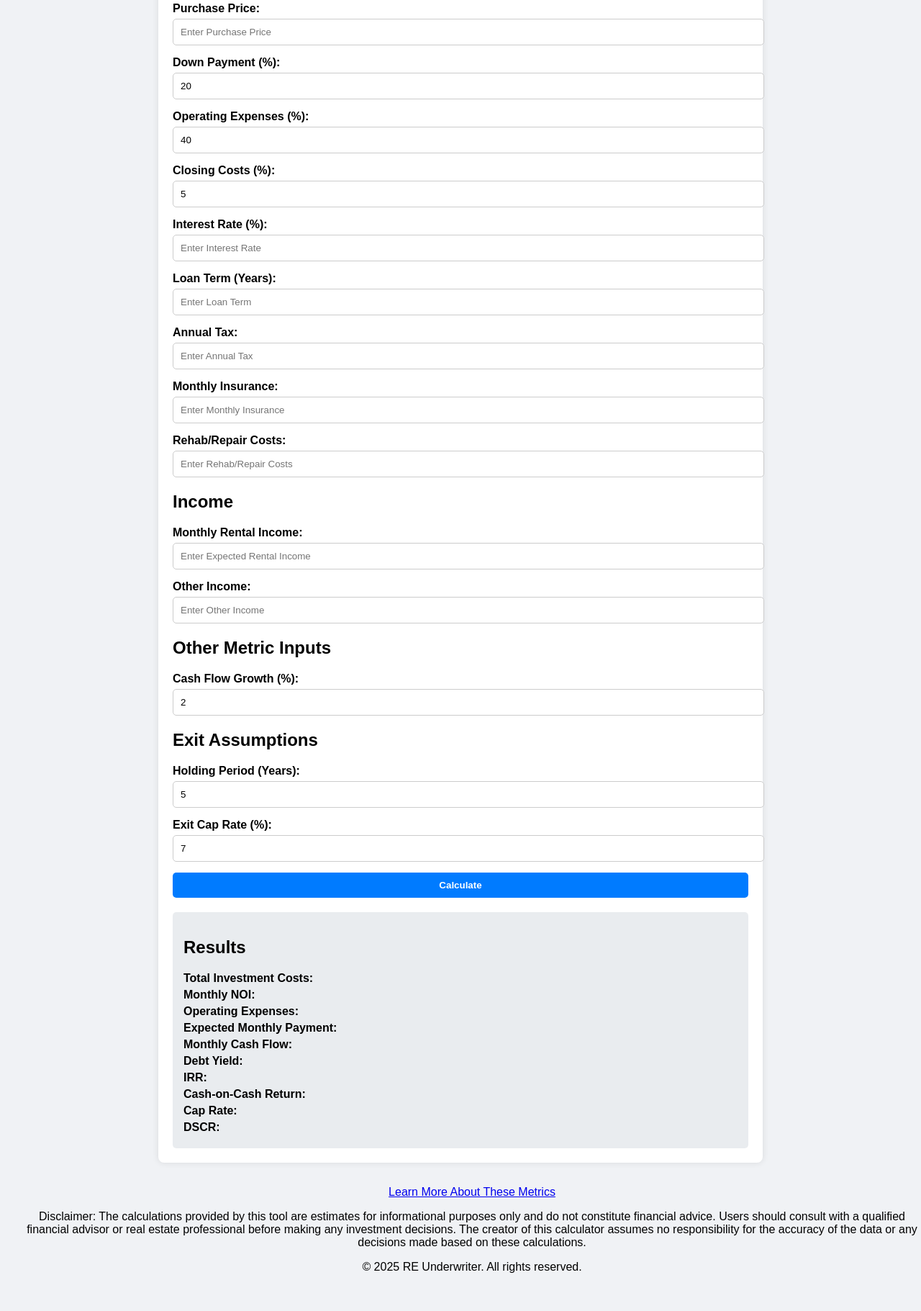
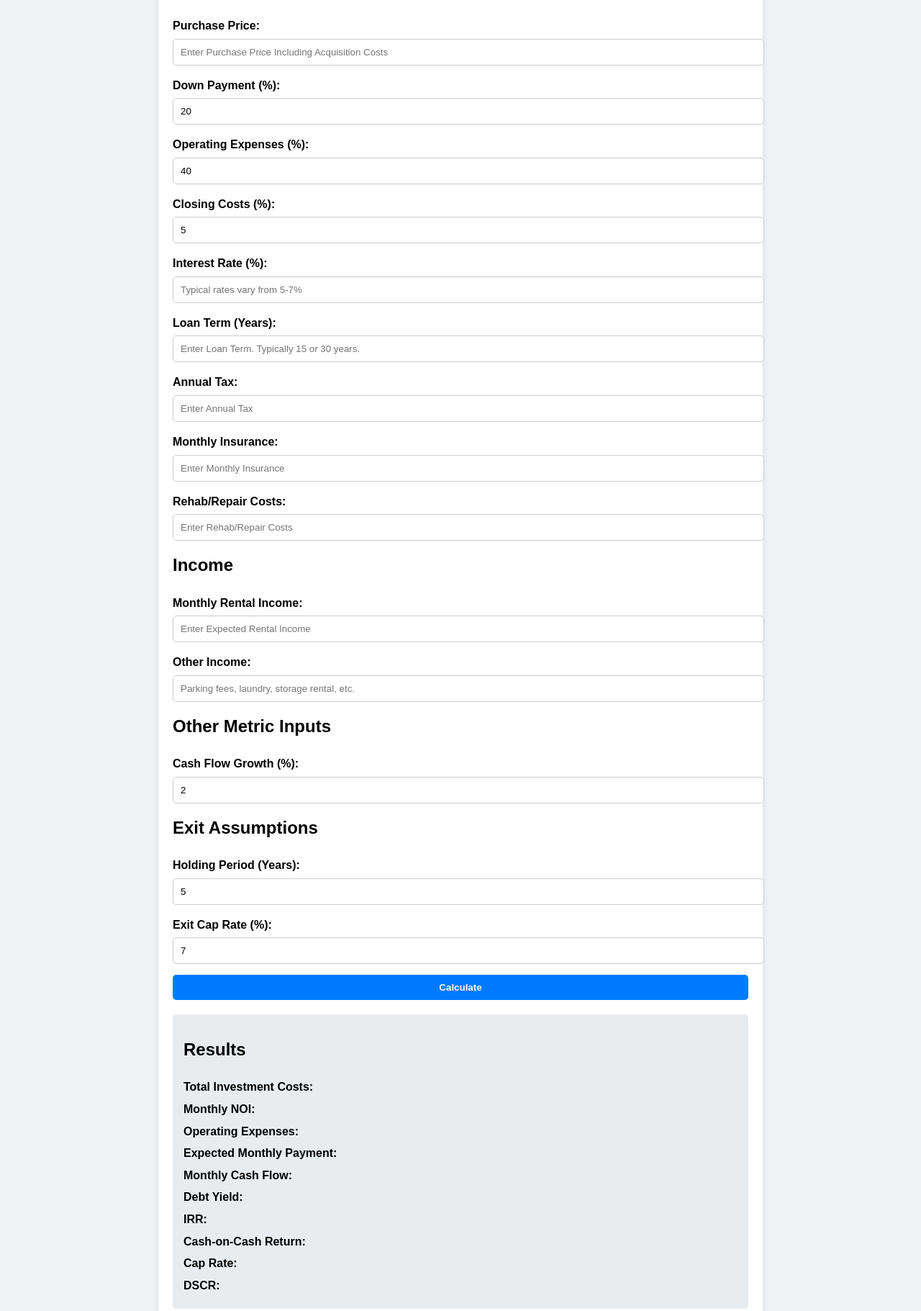
Before and after one commit to loganlaine/loganlaine.github.io, a plain HTML site: page index.html in a window 1280 px wide. Shown: the part 183-2004 px from the top of the page at 72% size. Drawn offline with Linux system fonts and the light colour scheme.

Commit message:
Updated website structure and added new files

```diff
--- a/index.html
+++ b/index.html
@@ -4,80 +4,7 @@
     <meta charset="UTF-8">
     <meta name="viewport" content="width=device-width, initial-scale=1.0">
     <title>Real Estate Underwriting Calculator</title>
-    <style>
-        body {
-            font-family: Arial, sans-serif;
-            background-color: #f0f2f5;
-            margin: 0;
-            padding: 20px;
-        }
-
-        .container {
-            max-width: 800px;
-            background-color: #ffffff;
-            border-radius: 8px;
-            box-shadow: 0px 0px 10px rgba(0, 0, 0, 0.1);
-            padding: 20px;
-            margin: auto;
-        }
-
-        h1 {
-            text-align: center;
-            margin-bottom: 20px;
-        }
-
-        .input-block {
-            margin-bottom: 15px;
-        }
-
-        .input-block label {
-            display: block;
-            margin-bottom: 5px;
-            font-weight: bold;
-        }
-
-        .input-block input {
-            width: 100%;
-            padding: 10px;
-            border: 1px solid #ccc;
-            border-radius: 5px;
-        }
-
-        button {
-            width: 100%;
-            padding: 10px;
-            background-color: #007bff;
-            border: none;
-            color: #ffffff;
-            font-weight: bold;
-            cursor: pointer;
-            border-radius: 5px;
-        }
-
-        button:hover {
-            background-color: #0056b3;
-        }
-
-        .results {
-            margin-top: 20px;
-            padding: 15px;
-            background-color: #e9ecef;
-            border-radius: 5px;
-        }
-
-        .results p {
-            margin: 5px 0;
-            font-weight: bold;
-        }
-
-	footer {
-    	    text-align: center;
-    	    padding: 1rem;
-    	    position: relative;
-    	    bottom: 0;
-    	    width: 100%;
-	}
-    </style>
+    <link rel="stylesheet" href="styles.css">
 </head>
 <body>
     <h1>Real Estate Underwriting Calculator</h1>
@@ -86,27 +13,27 @@
         <h2>Expenses</h2>
         <div class="input-block">
             <label for="purchase-price">Purchase Price:</label>
-            <input type="number" id="purchase-price" placeholder="Enter Purchase Price">
+            <input type="number" id="purchase-price" placeholder="Enter Purchase Price Including Acquisition Costs">
         </div>
         <div class="input-block">
             <label for="down-payment">Down Payment (%):</label>
-            <input type="number" id="down-payment" placeholder="Enter Down Payment Percentage" value="20">
+            <input type="number" id="down-payment" placeholder="20% for conventional, 3.5% for FHA, 0% for VA loans" value="20">
         </div>
         <div class="input-block">
             <label for="operating-expenses">Operating Expenses (%):</label>
-            <input type="number" id="operating-expenses" placeholder="Enter Operating Expenses Percentage" value="40">
+            <input type="number" id="operating-expenses" placeholder="taxes, insurance, mngmnt fees, utilities, repairs. Typical range: 35-45% " value="40">
         </div>
         <div class="input-block">
             <label for="closing-costs">Closing Costs (%):</label>
-            <input type="number" id="closing-costs" placeholder="Enter Closing Costs Percentage" value="5">
+            <input type="number" id="closing-costs" placeholder="AVG: 3-6% of the purchase price. Include taxes, title fees, and lender fees." value="5">
         </div>
         <div class="input-block">
             <label for="interest-rate">Interest Rate (%):</label>
-            <input type="number" id="interest-rate" placeholder="Enter Interest Rate">
+            <input type="number" id="interest-rate" placeholder="Typical rates vary from 5-7%">
         </div>
         <div class="input-block">
             <label for="loan-term">Loan Term (Years):</label>
-            <input type="number" id="loan-term" placeholder="Enter Loan Term">
+            <input type="number" id="loan-term" placeholder="Enter Loan Term. Typically 15 or 30 years.">
         </div>
         <div class="input-block">
             <label for="annual-tax">Annual Tax:</label>
@@ -128,22 +55,22 @@
         </div>
         <div class="input-block">
             <label for="other-income">Other Income:</label>
-            <input type="number" id="other-income" placeholder="Enter Other Income">
+            <input type="number" id="other-income" placeholder="Parking fees, laundry, storage rental, etc.">
         </div>
 
         <h2>Other Metric Inputs</h2>
         <div class="input-block">
             <label for="cashflow-growth">Cash Flow Growth (%):</label>
-            <input type="number" id="cashflow-growth" placeholder="Enter Cash Flow Growth Percentage" value="2">
+            <input type="number" id="cashflow-growth" placeholder="2-3% is typical in stable markets." value="2">
         </div>
 	<h2>Exit Assumptions</h2>
 	<div class="input-block">
     	    <label for="holding-period">Holding Period (Years):</label>
-    	    <input type="number" id="holding-period" placeholder="Enter Holding Period" value="5">
+    	    <input type="number" id="holding-period" placeholder="Number of years you plan to hold the property before selling." value="5">
 	</div>
 	<div class="input-block">
     	    <label for="exit-cap-rate">Exit Cap Rate (%):</label>
-    	    <input type="number" id="exit-cap-rate" placeholder="Enter Exit Cap Rate" value="7">
+    	    <input type="number" id="exit-cap-rate" placeholder="Typical exit cap rates range from 6-9% " value="7">
 	</div>
 
 
--- /dev/null
+++ b/styles.css
@@ -0,0 +1,77 @@
+body {
+    line-height: 1.6;
+    font-family: Arial, sans-serif;
+    background-color: #f0f2f5;
+    margin: 0;
+    padding: 20px;
+}
+
+.container {
+    max-width: 800px;
+    background-color: #ffffff;
+    border-radius: 8px;
+    box-shadow: 0px 0px 10px rgba(0, 0, 0, 0.1);
+    padding: 20px;
+    margin: auto;
+}
+
+h1 {
+    text-align: center;
+    margin-bottom: 20px;
+}
+
+h2 {
+    margin-top: 15px;
+}
+
+.input-block {
+    margin-bottom: 15px;
+}
+
+.input-block label {
+    display: block;
+    margin-bottom: 5px;
+    font-weight: bold;
+}
+
+.input-block input {
+    width: 100%;
+    padding: 10px;
+    border: 1px solid #ccc;
+    border-radius: 5px;
+}
+
+button {
+    width: 100%;
+    padding: 10px;
+    background-color: #007bff;
+    border: none;
+    color: #ffffff;
+    font-weight: bold;
+    cursor: pointer;
+    border-radius: 5px;
+}
+
+button:hover {
+    background-color: #0056b3;
+}
+
+.results {
+    margin-top: 20px;
+    padding: 15px;
+    background-color: #e9ecef;
+    border-radius: 5px;
+}
+
+.results p {
+    margin: 5px 0;
+    font-weight: bold;
+}
+
+footer {
+    text-align: center;
+    padding: 1rem;
+    background-color: #e9ecef;
+    border-radius: 5px;
+    margin-top: 30px;
+}
```
Also changed, not shown: moreinfo.html (+1 -39 lines), 1 other file.
